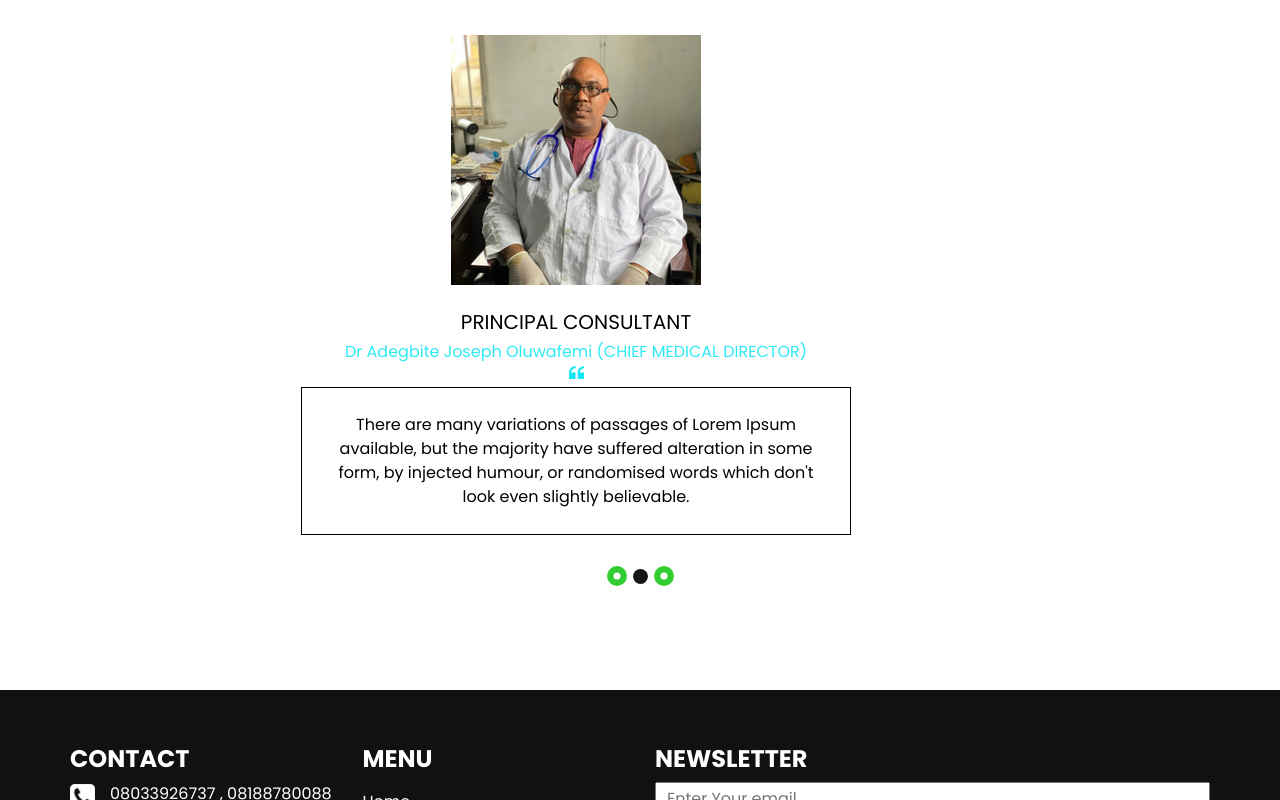
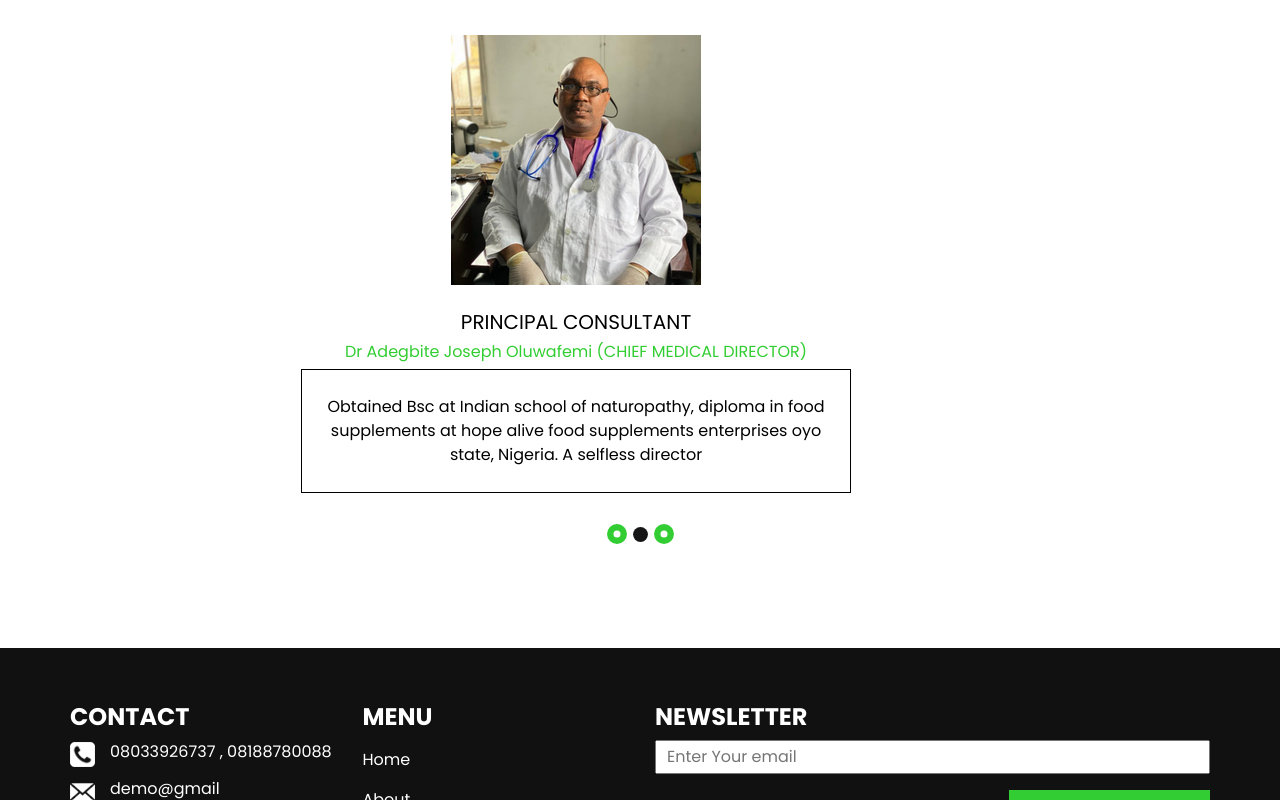
Before and after one commit to Khodecipher/REHOBOTH-HEALTH-CARE, a plain HTML site: page rehoboth/about.html in a window 1280 px wide. Shown: the part 1079-1879 px from the top of the page. Drawn offline with nearby package versions, Linux system fonts and the light colour scheme.

Commit message:
commit all

```diff
--- a/rehoboth/about.html
+++ b/rehoboth/about.html
@@ -164,28 +164,19 @@
                     <span>
                       Dr Adegbite Joseph Oluwafemi (CHIEF MEDICAL DIRECTOR)
                     </span>
-                    <img src="images/quote.png" alt="">
+
                   </h6>
                 </div>
               </div>
               <div class="client_detail">
                 <p>
-                  There are many variations of passages of Lorem Ipsum available, but the majority have suffered
-                  alteration in
-                  some form, by injected humour, or randomised words which don't look even slightly believable.
+                  Obtained Bsc at Indian school of naturopathy, diploma in food supplements at hope alive food supplements enterprises oyo state, Nigeria. A selfless director
                 </p>
               </div>
             </div>
           </div>
           <div class="carousel-item">
             <div class="client_container layout_padding2">
-              <div class="client_detail">
-                <p>
-                  There are many variations of passages of Lorem Ipsum available, but the majority have suffered
-                  alteration in
-                  some form, by injected humour, or randomised words which don't look even slightly believable.
-                </p>
-              </div>
               <div class="client_box ">
                 <div class="img-box">
                   <img src="images/client.png " alt="">
@@ -198,9 +189,15 @@
                     <span>
                       Client
                     </span>
-                    <img src="images/quote.png" alt="">
                   </h6>
                 </div>
+              </div>
+              <div class="client_detail">
+                <p>
+                  There are many variations of passages of Lorem Ipsum available, but the majority have suffered
+                  alteration in
+                  some form, by injected humour, or randomised words which don't look even slightly believable.
+                </p>
               </div>
             </div>
           </div>
--- a/rehoboth/css/style.css
+++ b/rehoboth/css/style.css
@@ -676,7 +676,7 @@ a:focus {
   -webkit-box-align: center;
       -ms-flex-align: center;
           align-items: center;
-  color: #2deaf5;
+  color: #32CD32;
 }
 
 .client_section .client_container .client_box .name h6 img {
```
